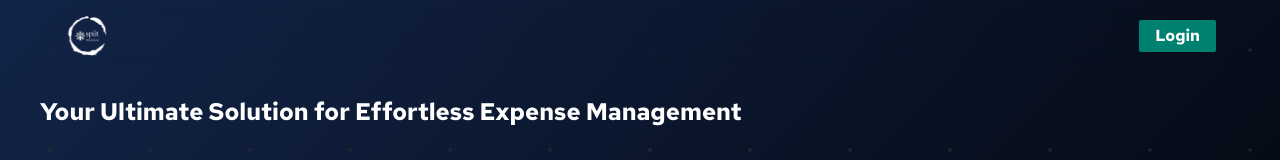
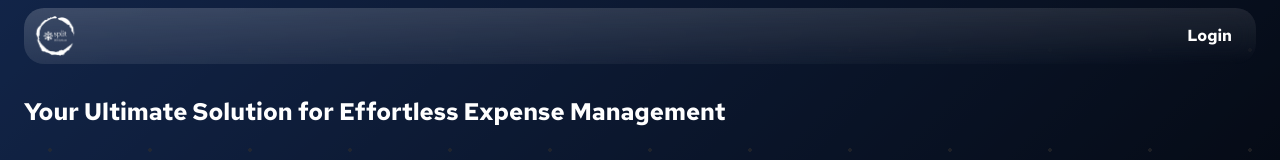
Before and after one commit to dkgangawat/bill-splitter, a React (Vite) app in the folder client/: page / in a window 1280 px wide. Shown: the top 160 px of the page. Built offline with nearby package versions, Linux system fonts and the light colour scheme; no server answers.

Commit message:
Refactor styling in App.jsx, NavBar.jsx, and index.css

```diff
--- a/client/src/App.jsx
+++ b/client/src/App.jsx
@@ -29,7 +29,7 @@ const App = () => {
   return (
     <>
       <div
-        className={` max-w-[1200px] mx-auto relative ${
+        className={` container mx-auto relative ${
           showSidebar ? " overflow-x-hidden" : ""
         }`}
       >
--- a/client/src/components/NavBar.jsx
+++ b/client/src/components/NavBar.jsx
@@ -23,7 +23,7 @@ const NavBar = () => {
 
   return (
     <>
-      <div className=" flex px-6 z-50 justify-between items-center text-white py-2 sticky top-2  backdrop-blur-md rounded-[20px]">
+      <div className=" flex px-2 z-50 justify-between items-center text-white py-2 sticky top-2 bg-gradient-to-br from-[#ffffff30] to-transparent  backdrop-blur-md rounded-[20px]">
         <div className=" flex gap-2 items-center">
           <i
             className="fa-solid fa-bars text-white text-xl   w-[40px] text-center md:hidden block cursor-pointer "
@@ -79,10 +79,7 @@ const NavBar = () => {
             </div>
           ) : (
             <div className=" flex gap-2">
-              <Link
-                to="/login"
-                className=" bg-secondary py-1 px-4 hover:bg-success  rounded-sm font-bold"
-              >
+              <Link to="/login" className=" py-1 px-4  rounded-sm font-bold">
                 Login
               </Link>
               {/* <Link to="/signup" className=" text-secondary underline hover:italic">Sign up</Link> */}
--- a/client/src/index.css
+++ b/client/src/index.css
@@ -16,7 +16,7 @@ body{
   background-image: linear-gradient(135deg, #244991 0%, #000000 100%);
   background-attachment: fixed;
   position: relative;
-  margin: 0 32px;
+  margin: 0 24px;
 }
 body::before{
   content: '';
```
